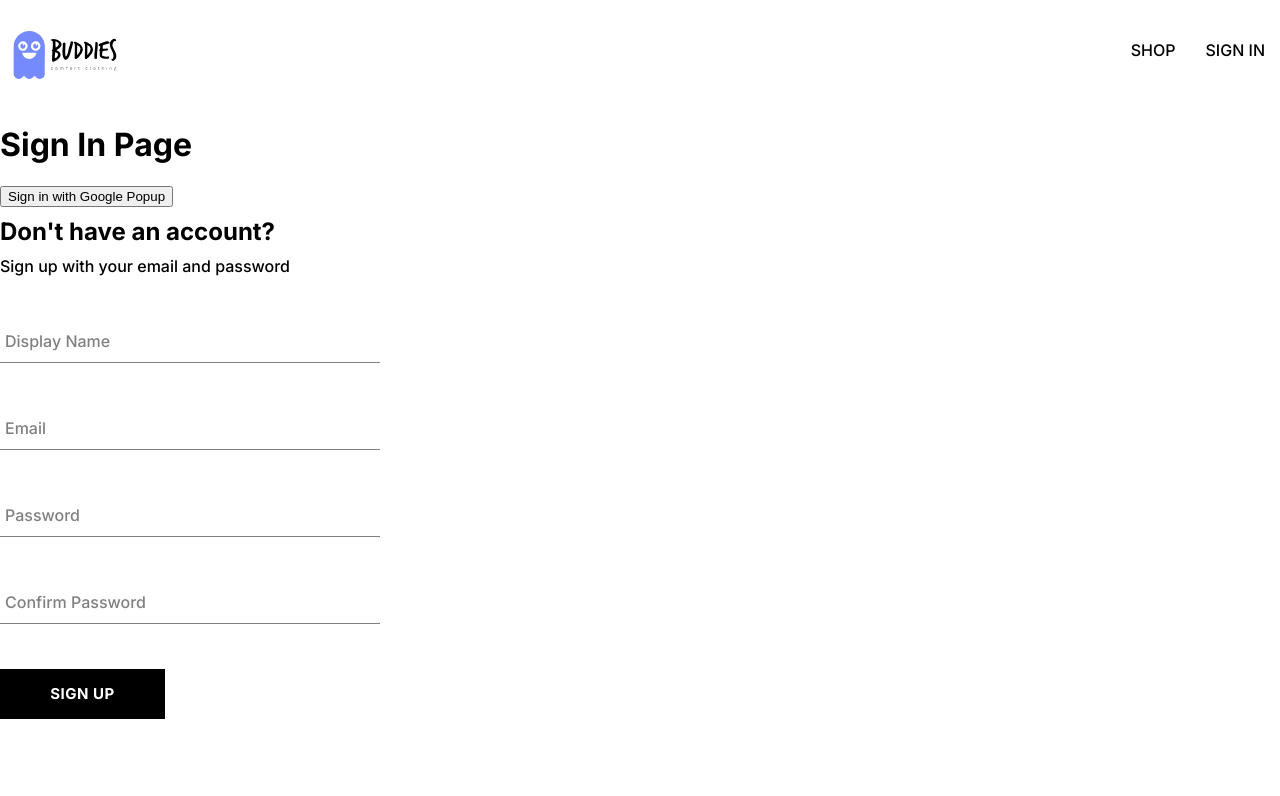
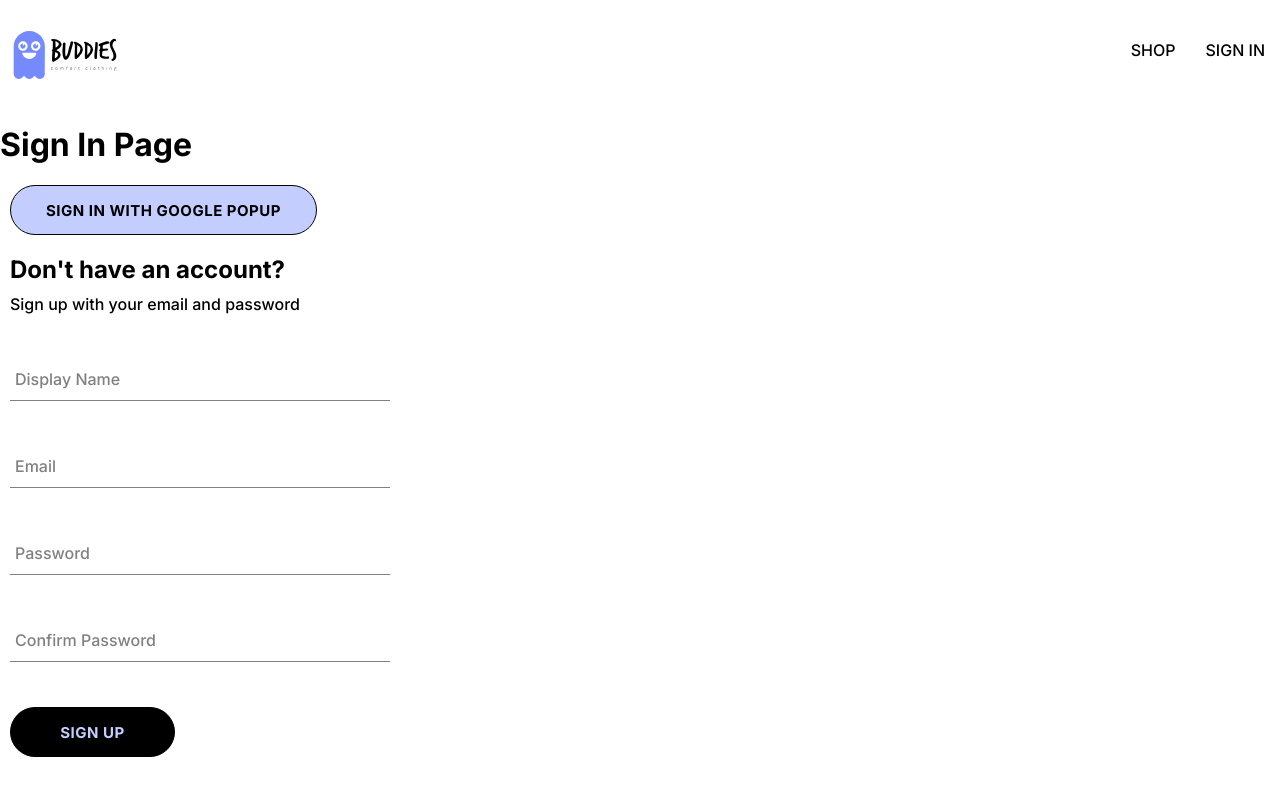
Before and after one commit to sreenath-suresh/buddies, a React (Create React App) app in the folder buddies-clothing/: page /sign-in in a window 1280 px wide. Shown: the top 796 px of the page. Built offline with nearby package versions, Linux system fonts and the light colour scheme; a web font is replaced by a local one.

Commit message:
updated button styling

```diff
--- a/buddies-clothing/src/components/button/button.styles.scss
+++ b/buddies-clothing/src/components/button/button.styles.scss
@@ -7,40 +7,40 @@
     padding: 0 35px 0 35px;
     font-size: 15px;
     background-color: black;
-    color: white;
+    color: #C3CDFE;
     text-transform: uppercase;
     font-family: 'Inter', sans-serif;
     font-weight: bolder;
-    border: none;
+    border: 1px solid black;
+    border-radius: 25px;
     cursor: pointer;
     display: flex;
     justify-content: center;
 
     &:hover {
-      background-color: white;
+      background-color: #c3cdfe;
       color: black;
       border: 1px solid black;
     }
 
     &.google-sign-in {
-      background-color: #4285f4;
-      color: white;
+      background-color: #c3cdfe;
+      color: black;
+      margin:10px;
 
       &:hover {
-        background-color: #357ae8;
-        border: none;
-      }
+        background-color: #758bfd;
+        border: 1px solid black;      }
     }
 
     &.inverted {
-      background-color: white;
+      background-color: #758bfd;
       color: black;
       border: 1px solid black;
 
       &:hover {
         background-color: black;
-        color: white;
-        border: none;
-      }
+        color: c3cdfe;
+        border: 1px solid black;      }
     }
   }
--- a/buddies-clothing/src/components/category-item/category-item.styles.scss
+++ b/buddies-clothing/src/components/category-item/category-item.styles.scss
@@ -14,7 +14,7 @@
 
       & .background-image {
         transform: scale(1.1);
-        transition: transform 3s cubic-bezier(0.25, 0.45, 0.45, 0.95);
+        transition: transform 1s cubic-bezier(0.25, 0.45, 0.45, 0.95);
       }
 
       & .category-body-div {
--- a/buddies-clothing/src/components/sign-up-form/sign-up-form.styles.scss
+++ b/buddies-clothing/src/components/sign-up-form/sign-up-form.styles.scss
@@ -2,6 +2,7 @@
     display: flex;
     flex-direction: column;
     width: 380px;
+    margin: 10px;
 
     h2 {
       margin: 10px 0;
--- a/buddies-clothing/src/routes/sign-in/sign-in.component.jsx
+++ b/buddies-clothing/src/routes/sign-in/sign-in.component.jsx
@@ -4,6 +4,9 @@ import {
   } from '../../utils/firebase/firebase.utils';
 
 import SignUpForm from '../../components/sign-up-form/sign-up-form.component';
+
+import Button from '../../components/button/button.component';
+
 
 
   const SignIn = () => {
@@ -15,7 +18,7 @@ import SignUpForm from '../../components/sign-up-form/sign-up-form.component';
     return (
       <div>
         <h1>Sign In Page</h1>
-        <button onClick={logGoogleUser}>Sign in with Google Popup</button>
+        <Button buttonType='google' onClick={logGoogleUser}>Sign in with Google Popup</Button>
         <SignUpForm/>
       </div>
     );
```
